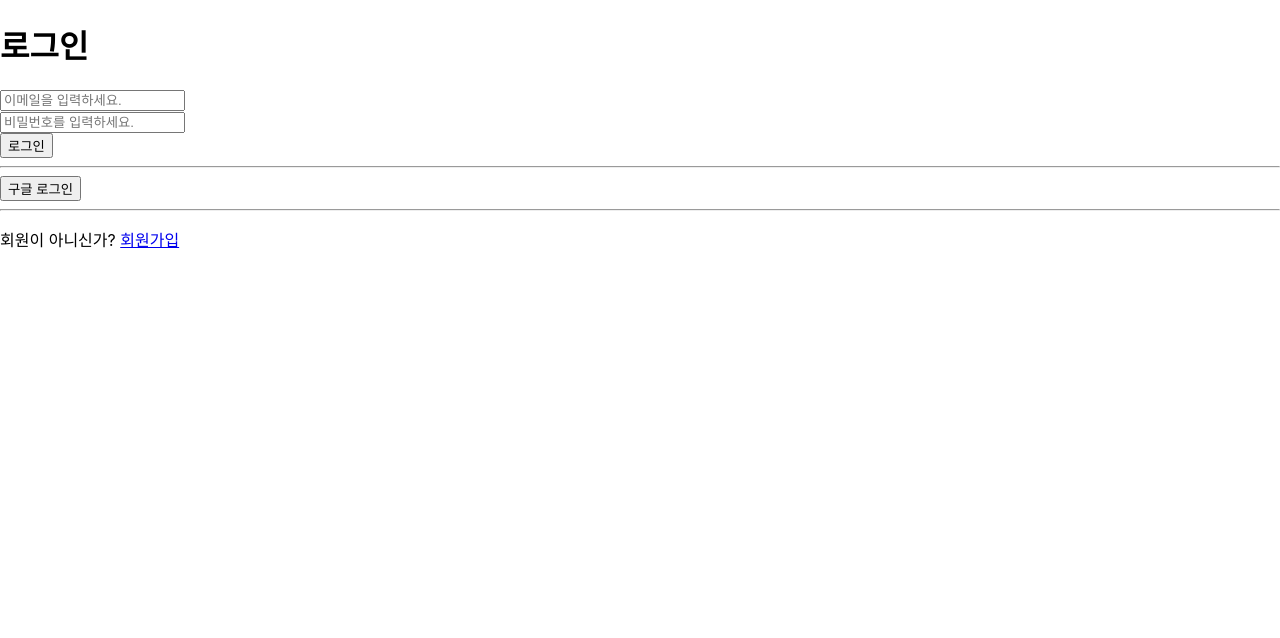
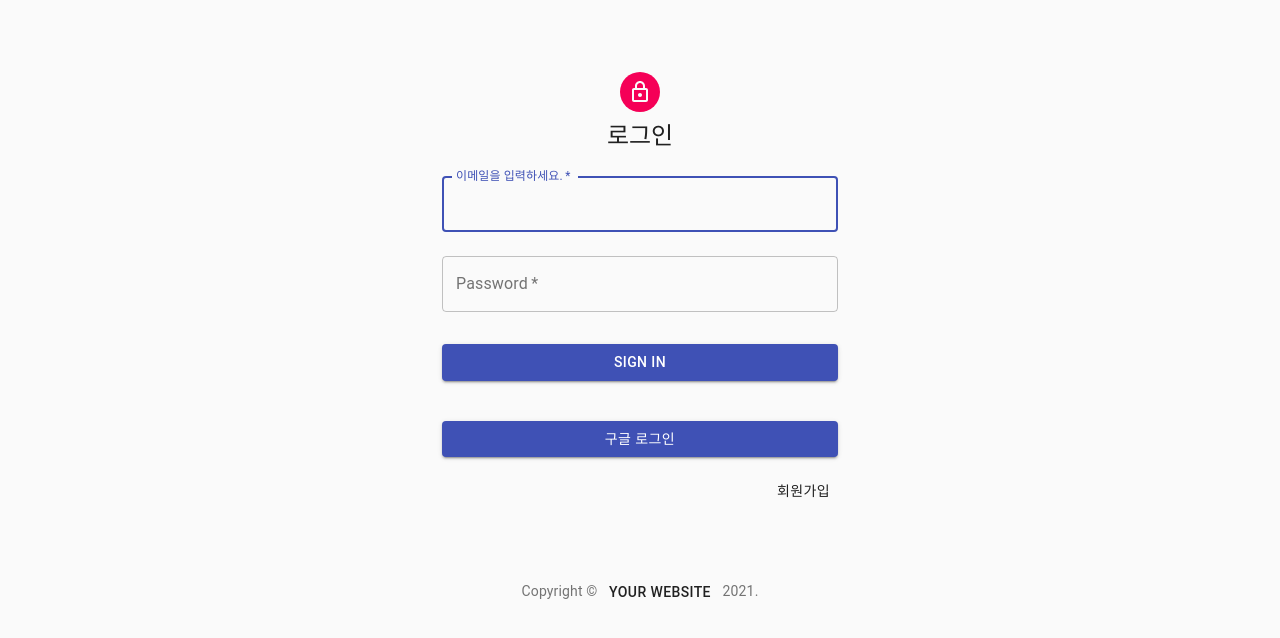
Before and after one commit to kimdonghyun-ui/react-with-firebase, a React (Create React App) app: page /login in a window 1280 px wide. Shown: the top 638 px of the page. Built offline with nearby package versions, Linux system fonts and the light colour scheme; no server answers.

Commit message:
디자인

```diff
--- a/package.json
+++ b/package.json
@@ -3,6 +3,8 @@
   "version": "0.1.0",
   "private": true,
   "dependencies": {
+    "@material-ui/core": "^4.12.1",
+    "@material-ui/icons": "^4.11.2",
     "@testing-library/jest-dom": "^5.11.4",
     "@testing-library/react": "^11.1.0",
     "@testing-library/user-event": "^12.1.10",
--- a/src/pages/Login.js
+++ b/src/pages/Login.js
@@ -2,7 +2,64 @@ import React, { useState } from "react";
 import { Link } from "react-router-dom";
 import { signIn, signInWithGoogle } from "../helpers/auth";
 
+
+
+
+
+import Avatar from '@material-ui/core/Avatar';
+import Button from '@material-ui/core/Button';
+import CssBaseline from '@material-ui/core/CssBaseline';
+import TextField from '@material-ui/core/TextField';
+// import FormControlLabel from '@material-ui/core/FormControlLabel';
+// import Checkbox from '@material-ui/core/Checkbox';
+// import Link from '@material-ui/core/Link';
+import Grid from '@material-ui/core/Grid';
+import Box from '@material-ui/core/Box';
+import LockOutlinedIcon from '@material-ui/icons/LockOutlined';
+import Typography from '@material-ui/core/Typography';
+import { makeStyles } from '@material-ui/core/styles';
+import Container from '@material-ui/core/Container';
+
+
+
+
+
+
+function Copyright() {
+  return (
+    <Typography variant="body2" color="textSecondary" align="center">
+      {'Copyright © '}
+      <Button component={Link} to="https://material-ui.com/">
+        Your Website
+      </Button>{' '}
+      {new Date().getFullYear()}
+      {'.'}
+    </Typography>
+  );
+}
+
+const useStyles = makeStyles((theme) => ({
+  paper: {
+    marginTop: theme.spacing(8),
+    display: 'flex',
+    flexDirection: 'column',
+    alignItems: 'center',
+  },
+  avatar: {
+    margin: theme.spacing(1),
+    backgroundColor: theme.palette.secondary.main,
+  },
+  form: {
+    width: '100%', // Fix IE 11 issue.
+    marginTop: theme.spacing(1),
+  },
+  submit: {
+    margin: theme.spacing(3, 0, 2),
+  },
+}));
+
 function Login() {
+  const classes = useStyles();
   const [email, setEmail] = useState("");
   const [password, setPassword] = useState("");
 
@@ -37,46 +94,83 @@ function Login() {
 
 
   return (
-    <div className="sign-container">
-      <div className="sign-wrap">
-        <h1 className="title">로그인</h1>
-        <form className="sign-form" onSubmit={handleOnSubmit}>
-          <div>
-            <input
-              type="email"
-              placeholder="이메일을 입력하세요."
+    <Container component="main" maxWidth="xs">
+      <CssBaseline />
+      <div className={classes.paper}>
+        <Avatar className={classes.avatar}>
+          <LockOutlinedIcon />
+        </Avatar>
+        <Typography component="h1" variant="h5">
+          로그인
+        </Typography>
+        <form className={classes.form} onSubmit={handleOnSubmit} noValidate>
+          <TextField
+            variant="outlined"
+            margin="normal"
+            required
+            fullWidth
+            id="email"
+            label="이메일을 입력하세요."
             name="email"
+            autoComplete="email"
+            autoFocus
             value={email}
             onChange={handleOnChange}
           />
-          </div>
-          <div>
-            <input
+          <TextField
+            variant="outlined"
+            margin="normal"
+            required
+            fullWidth
+            name="password"
+            label="Password"
             type="password"
-              placeholder="비밀번호를 입력하세요."
-              name="password"
+            id="password"
+            autoComplete="current-password"
             value={password}
             onChange={handleOnChange}
           />
-          </div>
-          <div>
-            <button type="submit">로그인</button>
-          </div>
-        </form>
-        <hr></hr>
-        <button
+          {/* <FormControlLabel
+            control={<Checkbox value="remember" color="primary" />}
+            label="Remember me"
+          /> */}
+          <Button
+            type="submit"
+            fullWidth
+            variant="contained"
+            color="primary"
+            className={classes.submit}
+          >
+            Sign In
+          </Button>
+          <Button
             type="button"
-          className="sign-social-btn google-login"
+            fullWidth
+            variant="contained"
+            color="primary"
             onClick={handleGoogleSignIn}
+            className={classes.submit}
           >
             구글 로그인
-        </button>
-        <hr></hr>
-        <p>
-          회원이 아니신가? <Link to="/signup">회원가입</Link>
-        </p>
+          </Button>
+          <Grid container>
+            <Grid item xs>
+              {/* <Link href="#" variant="body2">
+                Forgot password?
+              </Link> */}
+            </Grid>
+            <Grid item>
+              <Button component={Link} to="/signup">
+                {"회원가입"}
+              </Button>
+            </Grid>
+          </Grid>
+        </form>
       </div>
-    </div>
+      <Box mt={8}>
+        <Copyright />
+      </Box>
+    </Container>
   );
 }
 
--- a/src/pages/SignUp.js
+++ b/src/pages/SignUp.js
@@ -2,7 +2,61 @@ import React, { useState } from "react";
 import { Link } from "react-router-dom";
 import { signUp } from "../helpers/auth";
 
+
+import Avatar from '@material-ui/core/Avatar';
+import Button from '@material-ui/core/Button';
+import CssBaseline from '@material-ui/core/CssBaseline';
+import TextField from '@material-ui/core/TextField';
+// import FormControlLabel from '@material-ui/core/FormControlLabel';
+// import Checkbox from '@material-ui/core/Checkbox';
+// import Link from '@material-ui/core/Link';
+import Grid from '@material-ui/core/Grid';
+import Box from '@material-ui/core/Box';
+import LockOutlinedIcon from '@material-ui/icons/LockOutlined';
+import Typography from '@material-ui/core/Typography';
+import { makeStyles } from '@material-ui/core/styles';
+import Container from '@material-ui/core/Container';
+
+
+
+function Copyright() {
+  return (
+    <Typography variant="body2" color="textSecondary" align="center">
+      {'Copyright © '}
+      <Button component={Link} to="https://material-ui.com/">
+        Your Website
+      </Button>{' '}
+      {new Date().getFullYear()}
+      {'.'}
+    </Typography>
+  );
+}
+
+const useStyles = makeStyles((theme) => ({
+  paper: {
+    marginTop: theme.spacing(8),
+    display: 'flex',
+    flexDirection: 'column',
+    alignItems: 'center',
+  },
+  avatar: {
+    margin: theme.spacing(1),
+    backgroundColor: theme.palette.secondary.main,
+  },
+  form: {
+    width: '100%', // Fix IE 11 issue.
+    marginTop: theme.spacing(3),
+  },
+  submit: {
+    margin: theme.spacing(3, 0, 2),
+  },
+}));
+
+
+
+
 function SignUp() {
+  const classes = useStyles();
   const [email, setEmail] = useState("");
   const [password, setPassword] = useState("");
 
@@ -28,38 +82,94 @@ function SignUp() {
   };
 
   return (
-    <div className="sign-container">
-      <div className="sign-up-wrap">
-        <h1 className="title">회원가입</h1>
-        <form className="sign-up-form" onSubmit={handleOnSubmit}>
-          <div>
-            <input
-              type="email"
-              placeholder="이메일을 입력하세요."
+    <Container component="main" maxWidth="xs">
+      <CssBaseline />
+      <div className={classes.paper}>
+        <Avatar className={classes.avatar}>
+          <LockOutlinedIcon />
+        </Avatar>
+        <Typography component="h1" variant="h5">
+          회원 가입
+        </Typography>
+        <form className={classes.form} noValidate onSubmit={handleOnSubmit}>
+          <Grid container spacing={2}>
+            {/* <Grid item xs={12} sm={6}>
+              <TextField
+                autoComplete="fname"
+                name="firstName"
+                variant="outlined"
+                required
+                fullWidth
+                id="firstName"
+                label="First Name"
+                autoFocus
+              />
+            </Grid>
+            <Grid item xs={12} sm={6}>
+              <TextField
+                variant="outlined"
+                required
+                fullWidth
+                id="lastName"
+                label="Last Name"
+                name="lastName"
+                autoComplete="lname"
+              />
+            </Grid> */}
+            <Grid item xs={12}>
+              <TextField
+                variant="outlined"
+                required
+                fullWidth
+                id="email"
+                label="Email Address"
                 name="email"
+                autoComplete="email"
                 value={email}
                 onChange={handleOnChange}
               />
-          </div>
-          <div>
-            <input
+            </Grid>
+            <Grid item xs={12}>
+              <TextField
+                variant="outlined"
+                required
+                fullWidth
+                name="password"
+                label="Password"
                 type="password"
-              placeholder="비밀번호를 입력하세요."
-              name="password"
+                id="password"
+                autoComplete="current-password"
                 value={password}
                 onChange={handleOnChange}
               />
+            </Grid>
+            {/* <Grid item xs={12}>
+              <FormControlLabel
+                control={<Checkbox value="allowExtraEmails" color="primary" />}
+                label="I want to receive inspiration, marketing promotions and updates via email."
+              />
+            </Grid> */}
+          </Grid>
+          <Button
+            type="submit"
+            fullWidth
+            variant="contained"
+            color="primary"
+            className={classes.submit}
+          >
+            가입하기
+          </Button>
+          <Grid container justifyContent="flex-end">
+            <Grid item>
+              이미 회원이신가? <Button component={Link} to="/login">로그인</Button>
+            </Grid>
+          </Grid>
+        </form>
       </div>
-          <div>
-            <button type="submit">회원가입</button>
-          </div>
-        </form>
-        <hr></hr>
-        <p>
-          이미 회원이신가? <Link to="/login">로그인</Link>
-        </p>
-      </div>
-    </div>
+      <Box mt={5}>
+        <Copyright />
+      </Box>
+    </Container>
   );
 }
 
```
Also changed, not shown: 1 other file (tests, documents, lock files or other folders). Lines whose indentation alone changed are shown as unchanged.
